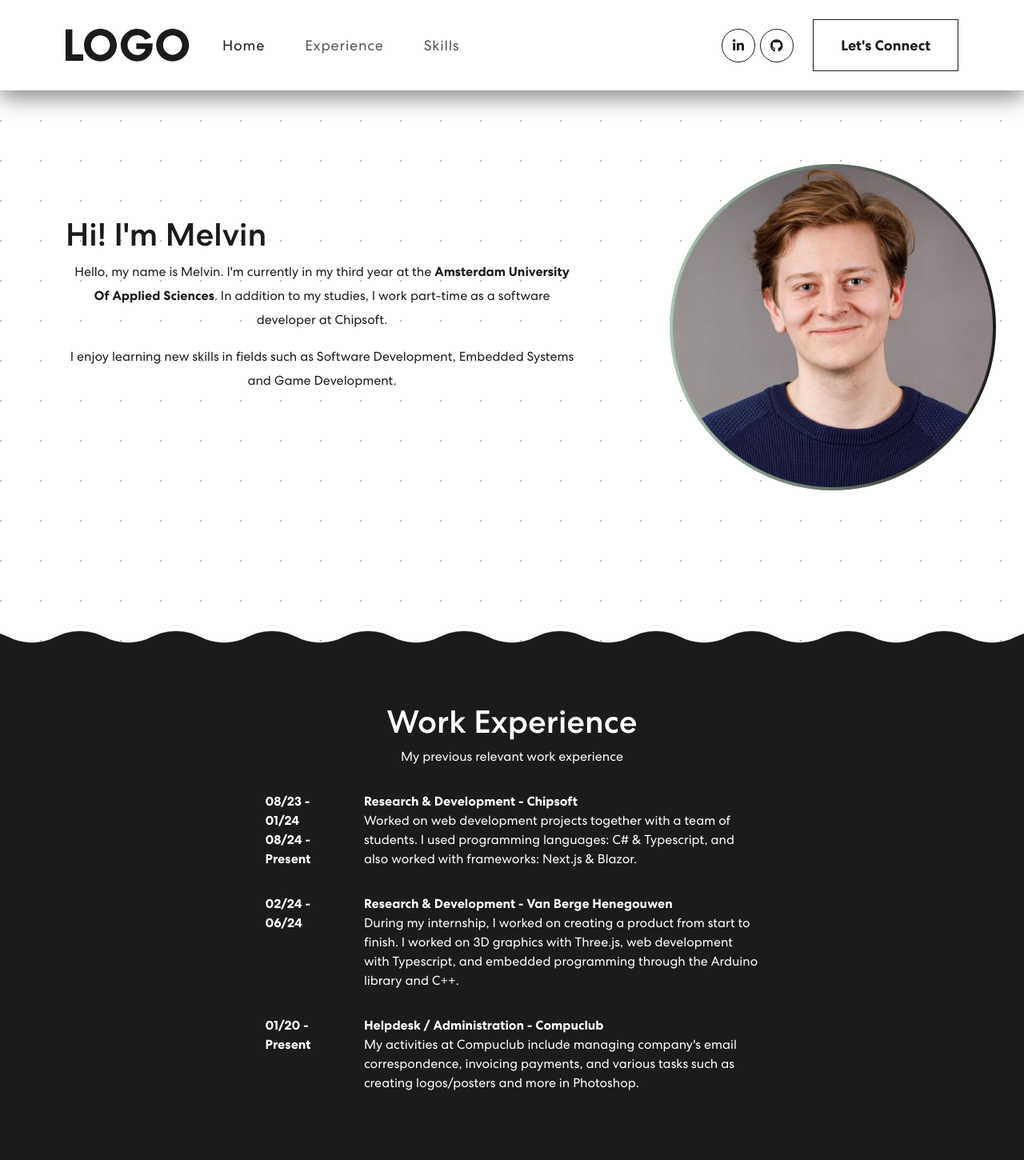
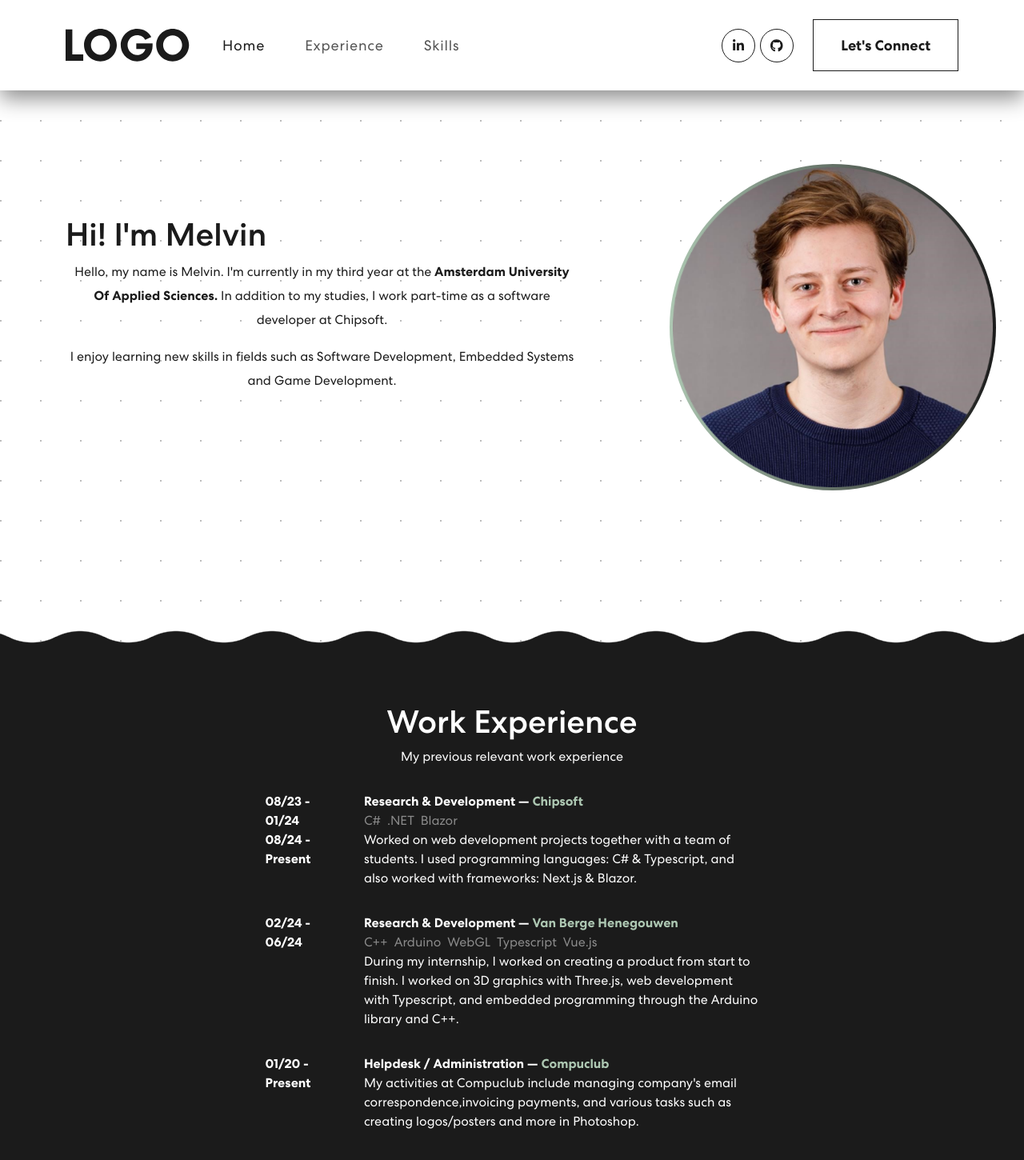
Before and after one commit to MelvinQM/portfolio-website, a React (Vite) app in the folder my-portfolio/: page / in a window 1280 px wide. Shown: the top 1450 px of the page at 80% size. Built offline with nearby package versions, Linux system fonts and the light colour scheme.

Commit message:
Improved work experience

```diff
--- a/my-portfolio/src/components/About.tsx
+++ b/my-portfolio/src/components/About.tsx
@@ -2,29 +2,48 @@ import React from 'react'
 import '../css/About.css'
 import { Col, Container, Row } from 'react-bootstrap'
 
+interface WorkExperience {
+  order: number,
+  date: string | string[],
+  jobTitle: string,
+  company: string,
+  companyURL?: string,
+  skills: string[],
+  description: string
+}
+
 const About = () => {
-  const workExperience =
+  const workExperience : WorkExperience[] =
     [
       {
           order: 2,
           date: "02/24 - 06/24",
           jobTitle: "Research & Development",
           company: "Van Berge Henegouwen",
-          description: "During my internship, I worked on creating a product from start to finish. I worked on 3D graphics with Three.js, web development with Typescript, and embedded programming through the Arduino library and C++."
+          companyURL: "https://www.vbhi.com/",
+          skills: ["C++", "Arduino", "WebGL", "Typescript", "Vue.js"],
+          description:"During my internship, I worked on creating a product from start to finish. " +
+                      "I worked on 3D graphics with Three.js, web development with Typescript, " +
+                      "and embedded programming through the Arduino library and C++."
       },
       {
           order: 1,
           date: ["08/23 - 01/24", "08/24 - Present"],
           jobTitle: "Research & Development",
           company: "Chipsoft",
-          description: "Worked on web development projects together with a team of students. I used programming languages: C# & Typescript, and also worked with frameworks: Next.js & Blazor."
+          companyURL: "https://www.chipsoft.com/",
+          skills: ["C#" , ".NET",  "Blazor"],
+          description:"Worked on web development projects together with a team of students. " +
+                      "I used programming languages: C# & Typescript, and also worked with frameworks: Next.js & Blazor."
       },
       {
           order: 3,
           date: "01/20 - Present",
           jobTitle: "Helpdesk / Administration",
           company: "Compuclub",
-          description: "My activities at Compuclub include managing company's email correspondence, invoicing payments, and various tasks such as creating logos/posters and more in Photoshop."
+          skills: [""],
+          description:"My activities at Compuclub include managing company's email correspondence," +
+                      "invoicing payments, and various tasks such as creating logos/posters and more in Photoshop."
       }
   ]
 
@@ -52,8 +71,11 @@ const About = () => {
                   <div className='d-flex flex-column w-100'>
                     <div className='d-flex fw-bold'>
                       <div className='text-start'>{x.jobTitle}</div>
-                      <div className=''>&nbsp;-&nbsp;</div>
-                      <div className=''>{x.company}</div>
+                      <div>&nbsp;&mdash;&nbsp;</div>
+                      <div className='experience-company '>{x.companyURL ? (<a className="custom-a" href={x.companyURL}>{x.company}</a>): <>{x.company}</>}</div>
+                    </div>
+                    <div className='experience-skills'>
+                      {x.skills.map((skill) => (<div className='me-2'>{skill}</div>))}
                     </div>
                     <div className='text-start '>{x.description}</div>
                   </div>
--- a/my-portfolio/src/components/Banner.tsx
+++ b/my-portfolio/src/components/Banner.tsx
@@ -15,8 +15,8 @@ const Banner = () => {
                   <h1>{`Hi! I'm Melvin`}</h1>
                   <p>
                     Hello, my name is Melvin. I'm currently in my third year at the
-                    <a className="ms-1 fw-bold" href="https://www.hva.nl/">Amsterdam University Of Applied Sciences</a>
-                    .&nbsp;In addition to my studies, I work part-time as a software developer at Chipsoft.
+                    <a className="fw-bold custom-a" href="https://www.hva.nl/">&nbsp;Amsterdam University Of Applied Sciences.&nbsp;</a>
+                    In addition to my studies, I work part-time as a software developer at Chipsoft.
                   </p>
                   <p>
                     I enjoy learning new skills in fields such as Software Development, Embedded Systems and Game Development.
--- a/my-portfolio/src/css/About.css
+++ b/my-portfolio/src/css/About.css
@@ -23,6 +23,17 @@
   margin-bottom: 2em;
 }
 
+.experience-skills {
+  text-align: left;
+  display: flex;
+  color: #8b8b8b;
+}
+
+.experience-company {
+  color: var(--portfolio-green);
+}
+
+
 
 /*
 https://www.youtube.com/watch?v=hWGgw1K-i8Y
@@ -35,4 +46,5 @@ https://css-generators.com/
   -webkit-mask: var(--mask);
           mask: var(--mask);
   background-color: var(--secondary-color);
+
 }
--- a/my-portfolio/src/css/Banner.css
+++ b/my-portfolio/src/css/Banner.css
@@ -6,7 +6,7 @@
 .banner-image-wrapper {
   position: relative;
   display: inline-block;
-  margin-left: 20%; /*FUTURE MELVIN MAKE THIS CENTER THIS SUCKS*/
+  margin-left: 20%;
 }
 
 .banner-background {
@@ -14,7 +14,7 @@
   width: 100%;
   height: 100%;
   border-radius: 520px;
-  background: linear-gradient(to right, #adc7b2, var(--secondary-color));
+  background: linear-gradient(to right, var(--portfolio-green), var(--secondary-color));
   z-index: 1;
 }
 
@@ -33,8 +33,3 @@
 .banner-text p {
   line-height: 30px;
 }
-
-.banner-text p a {
-  color: inherit;
-  text-decoration: none;
-}
--- a/my-portfolio/src/css/index.css
+++ b/my-portfolio/src/css/index.css
@@ -19,6 +19,12 @@ body {
   --primary-color: white;
   --secondary-color: rgb(27, 27, 27);
   --inbetween-color: #eeeeee;
+  --portfolio-green: #adc7b2;
+}
+
+.custom-a {
+  color: inherit;
+  text-decoration: none;
 }
 
 /* :root {
```
